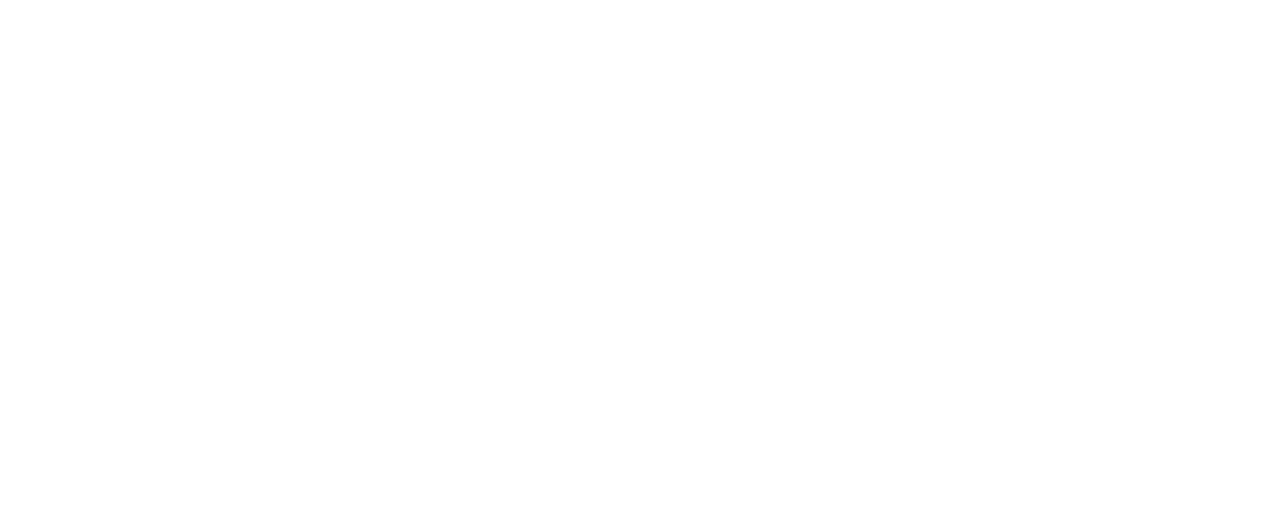
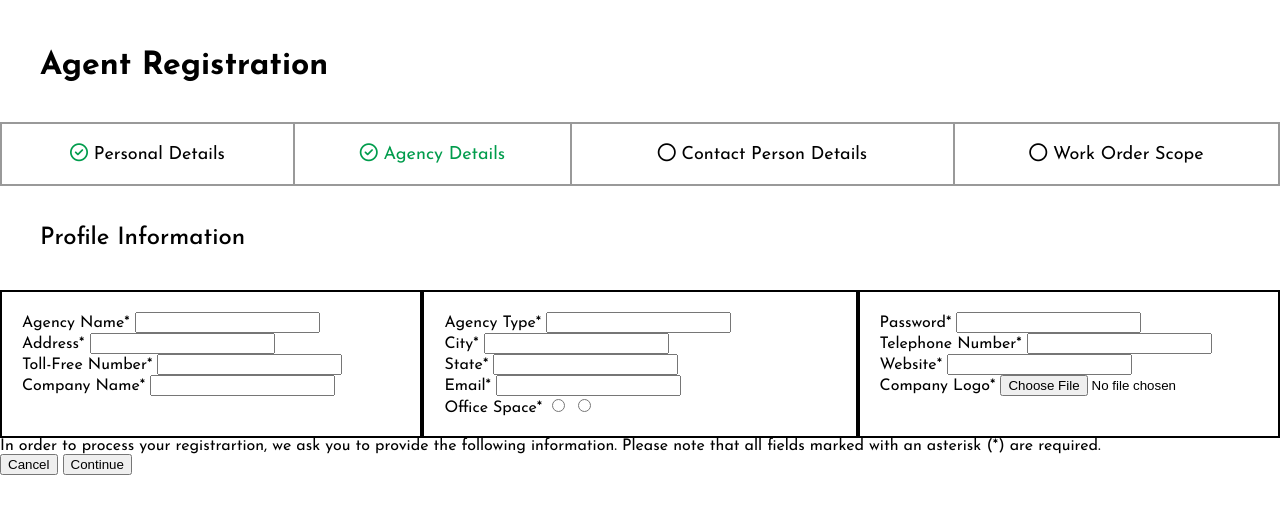
Before and after one commit to ayazhsynv/Code_Task_2, a plain HTML site: page simple_form/public/index.html in a window 1280 px wide. Drawn offline with Linux system fonts and the light colour scheme.

Commit message:
Added Skeleton For The Simple Form Project

```diff
--- a/simple_form/public/index.html
+++ b/simple_form/public/index.html
@@ -15,13 +15,115 @@
     <header></header>
 
     <main>
-        <section id="container">
-            <div class="row">
-                <div class="left">
+        <section id="login">
+            <div class="container">
+                <div class="row">
+                    <div class="top_part">
+                        <h1>Agent Registration</h1>
+                        <table>
+                            <thead>
+                                <th><i class="fa-regular fa-circle-check" style="color: #009C4C;"></i> Personal Details</th>
+                                <th style="color: #009C4C;"><i class="fa-regular fa-circle-check" style="color: #009C4C;"></i> Agency Details</th>
+                                <th><i class="fa-regular fa-circle"></i> Contact Person Details</th>
+                                <th><i class="fa-regular fa-circle"></i> Work Order Scope</th>
+                            </thead>
+                        </table>
+                    </div>
 
-                </div>
+                    <div class="profile"><h1>Profile Information</h1></div>
 
-                <div class="right">
+
+                    <div class="middle_part">
+
+                        <div class="left">
+
+                            <div class="agency_name">
+                                <label for="agency_name">Agency Name*</label>
+                                <input type="text" id="agency_name" name="agency_name">
+                            </div>
+
+                            <div class="address">
+                                <label for="address">Address*</label>
+                                <input type="text" id="address" name="address">
+                            </div>
+
+                            <div class="tf_number">
+                                <label for="tf_number">Toll-Free Number*</label>
+                                <input type="text" id="tf_number" name="tf_number">
+                            </div>
+
+                            <div class="company_name">
+                                <label for="company_name">Company Name*</label>
+                                <input type="text" id="company_name" name="company_name">
+                            </div>
+
+                        </div>
+
+                        <div class="center">
+
+                            <div class="agency_type">
+                                <label for="agency_type">Agency Type*</label>
+                                <input type="text" id="agency_type" name="agency_type">
+                            </div>
+
+                            <div class="city_state">
+
+                                <div class="city">
+                                    <label for="city">City*</label>
+                                    <input type="text" id="city" name="city">
+                                </div>
+
+                                <div class="state">
+                                    <label for="state">State*</label>
+                                    <input type="text" id="state" name="state">
+                                </div>
+
+                            </div>
+
+                            <div class="email">
+                                <label for="email">Email*</label>
+                                <input type="email" id="email" name="email">
+                            </div>
+
+                            <div class="office_space">
+                                <label for="office_space">Office Space*</label>
+                                <input type="radio" name="office_space" id="office_space">
+                                <input type="radio" name="office_space" id="office_space">
+                            </div>
+
+                        </div>
+
+                        <div class="right">
+
+                            <div class="password">
+                                <label for="password">Password*</label>
+                                <input type="password" id="password" name="password">
+                            </div>
+
+                            <div class="number">
+                                <label for="number">Telephone Number*</label>
+                                <input type="text" id="number" name="number">
+                            </div>
+
+                            <div class="website">
+                                <label for="website">Website*</label>
+                                <input type="url" id="website" name="website">
+                            </div>
+
+                            <div class="company_logo">
+                                <label for="company_logo">Company Logo*</label>
+                                <input type="file" id="company_logo" name="company_logo">
+                            </div>
+
+                        </div>
+
+                    </div>
+
+                    <div class="bottom_part">
+                        <p>In order to process your registrartion, we ask you to provide the following information. Please note that all fields marked with an asterisk (*) are required.</p>
+                        <button>Cancel</button>
+                        <button>Continue </button>
+                    </div>
                 </div>
             </div>
         </section>
--- a/simple_form/src/css/style.css
+++ b/simple_form/src/css/style.css
@@ -1,3 +1,69 @@
 * {
     box-sizing: border-box;
 }
+
+#login {
+    font-family: "Josefin Sans", sans-serif;
+}
+
+.container {
+    max-width: 1300px;
+    margin: 10px auto;
+}
+
+.row {
+    width: 100%;
+    display: flex;
+    flex-direction: column;
+}
+
+.top_part {
+    width: 100%;
+}
+.top_part h1 {
+    font-size: 32px;
+    font-weight: 700;
+    margin: 40px;
+}
+
+.top_part table {
+    width: 100%;
+    border: 2px solid #999;
+    border-collapse: collapse;
+    font-size: 18px;
+}
+
+.top_part table th {
+    border: 2px solid #999;
+    padding: 20px 10px 20px 10px;
+}
+
+.middle_part {
+    width: 100%;
+    display: flex;
+    flex-direction: row;
+}
+
+.profile h1 {
+    font-size: 24px;
+    font-weight: 500;
+    margin: 40px;
+}
+
+.middle_part .left {
+    width: 33%;
+    padding: 20px;
+    border: black 2px solid;
+}
+
+.middle_part .center {
+    width: 34%;
+    padding: 20px;
+    border: black 2px solid;
+}
+
+.middle_part .right {
+    width: 33%;
+    padding: 20px;
+    border: black 2px solid;
+}
```
